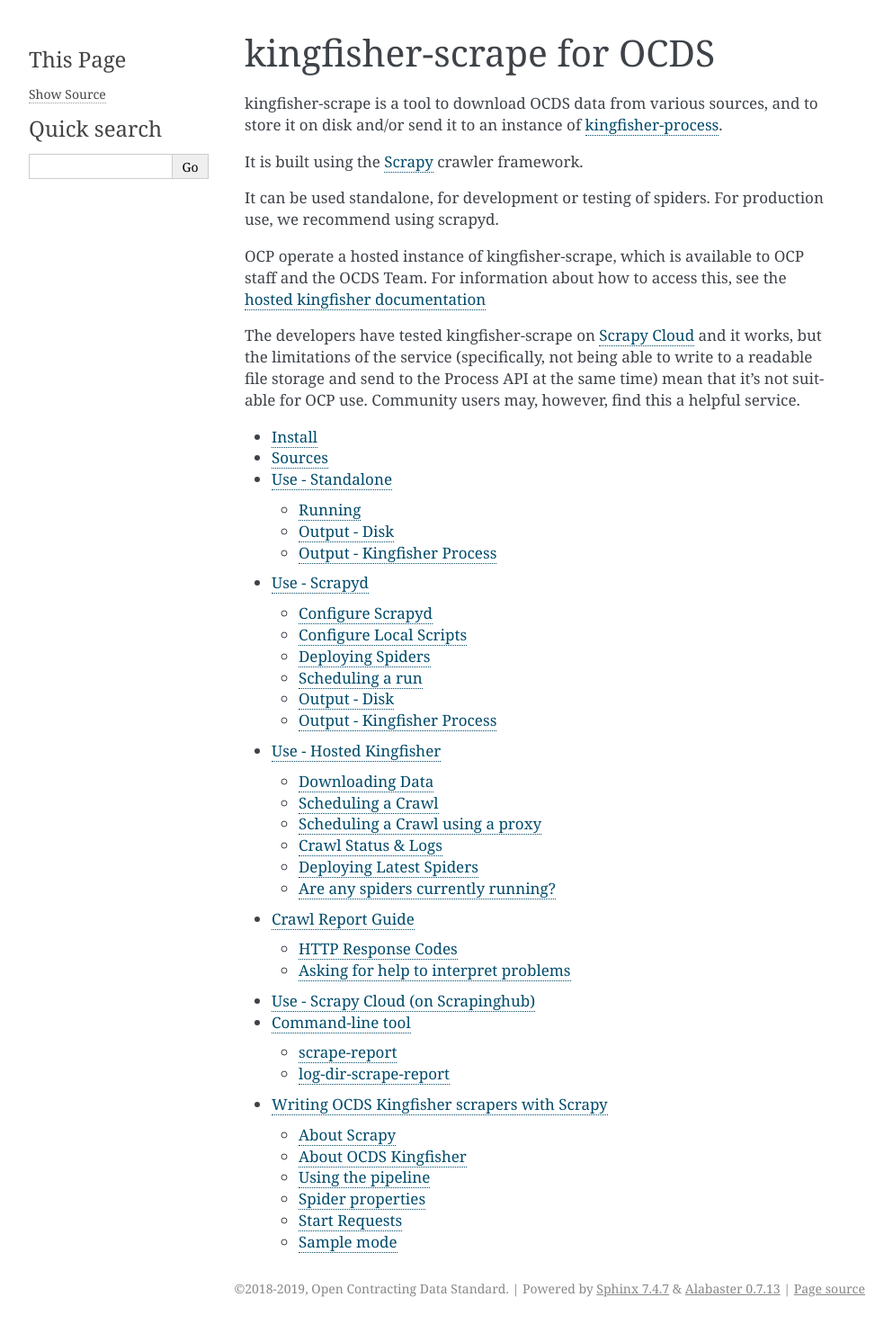
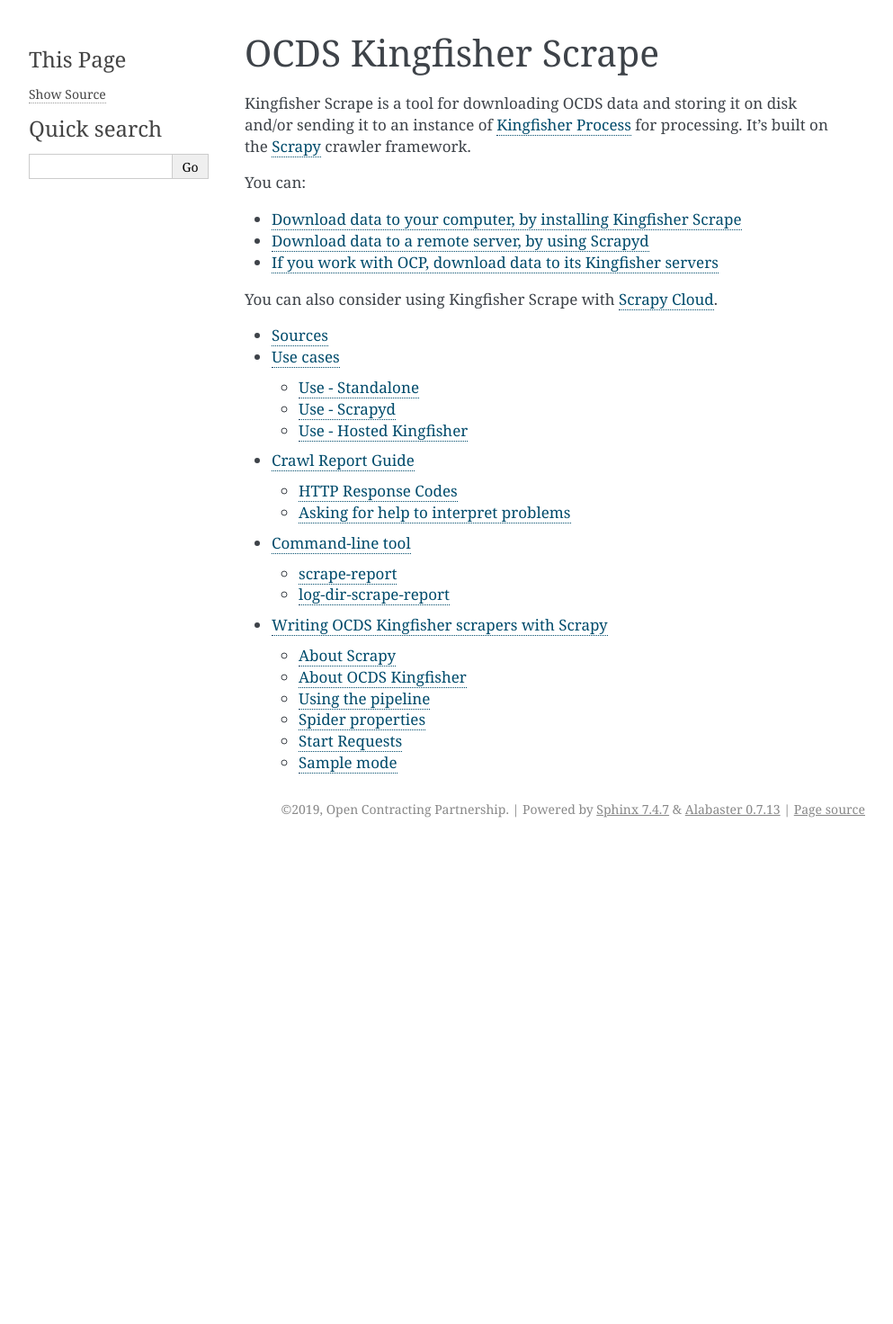
Before and after one commit to open-contracting/kingfisher-collect, a Sphinx documentation site: the page built from docs/index.rst, in a window 1280 px wide. Shown: the whole page at 90% size, without its empty margins (148-1141 px from the left). Built offline with Sphinx 7.4.7, drawn with Linux system fonts in a browser that asks for light colours; after the commit the page ends 939 px from its top, so only the background shows below that.

Commit message:
Start rewriting documentation.
- Rewrite landing page
- Change page hierarchy
- Delete setup.rst, which just had: pip install -r requirements.txt
- Delete run-report-guide.rst, which was just used to point to crawl-report-guide.rst
- Delete use-scrapycloud.rst, which was empty
- Use default conf.py
- Add Sphinx Makefile
- Ignore built documentation

```diff
--- a/docs/conf.py
+++ b/docs/conf.py
@@ -1,4 +1,52 @@
-master_doc = 'index'
+# Configuration file for the Sphinx documentation builder.
+#
+# This file only contains a selection of the most common options. For a full
+# list see the documentation:
+# https://www.sphinx-doc.org/en/master/usage/configuration.html
 
-project = 'OCDS Kingfisher Scrapers'
-copyright = '2018-2019, Open Contracting Data Standard'
+# -- Path setup --------------------------------------------------------------
+
+# If extensions (or modules to document with autodoc) are in another directory,
+# add these directories to sys.path here. If the directory is relative to the
+# documentation root, use os.path.abspath to make it absolute, like shown here.
+#
+# import os
+# import sys
+# sys.path.insert(0, os.path.abspath('.'))
+
+
+# -- Project information -----------------------------------------------------
+
+project = 'OCDS Kingfisher Scrape'
+copyright = '2019, Open Contracting Partnership'
+author = 'Open Contracting Partnership'
+
+
+# -- General configuration ---------------------------------------------------
+
+# Add any Sphinx extension module names here, as strings. They can be
+# extensions coming with Sphinx (named 'sphinx.ext.*') or your custom
+# ones.
+extensions = [
+]
+
+# Add any paths that contain templates here, relative to this directory.
+templates_path = ['_templates']
+
+# List of patterns, relative to source directory, that match files and
+# directories to ignore when looking for source files.
+# This pattern also affects html_static_path and html_extra_path.
+exclude_patterns = ['_build', 'Thumbs.db', '.DS_Store']
+
+
+# -- Options for HTML output -------------------------------------------------
+
+# The theme to use for HTML and HTML Help pages.  See the documentation for
+# a list of builtin themes.
+#
+html_theme = 'alabaster'
+
+# Add any paths that contain custom static files (such as style sheets) here,
+# relative to this directory. They are copied after the builtin static files,
+# so a file named "default.css" will overwrite the builtin "default.css".
+html_static_path = ['_static']
--- a/docs/index.rst
+++ b/docs/index.rst
@@ -1,24 +1,21 @@
-kingfisher-scrape for OCDS
-==========================
+OCDS Kingfisher Scrape
+======================
 
-kingfisher-scrape is a tool to download OCDS data from various sources, and to store it on disk and/or send it to an instance of `kingfisher-process <https://github.com/open-contracting/kingfisher-process>`_.
+Kingfisher Scrape is a tool for downloading OCDS data and storing it on disk and/or sending it to an instance of `Kingfisher Process <https://kingfisher-process.readthedocs.io/>`_ for processing. It's built on the `Scrapy <https://scrapy.org/>`_ crawler framework.
 
-It is built using the `Scrapy <https://scrapy.org/>`_ crawler framework.
+You can:
 
-It can be used standalone, for development or testing of spiders. For production use, we recommend using scrapyd.
+-  :doc:`Download data to your computer, by installing Kingfisher Scrape<use-cases/local>`
+-  :doc:`Download data to a remote server, by using Scrapyd<use-cases/scrapyd>`
+-  :doc:`If you work with OCP, download data to its Kingfisher servers<use-cases/private>`
 
-OCP operate a hosted instance of kingfisher-scrape, which is available to OCP staff and the OCDS Team. For information about how to access this, see the `hosted kingfisher documentation <https://ocdskingfisher.readthedocs.io/en/latest/#hosted-kingfisher>`_
-
-The developers have tested kingfisher-scrape on `Scrapy Cloud <https://scrapinghub.com/scrapy-cloud>`_ and it works, but the limitations of the service (specifically, not being able to write to a readable file storage and send to the Process API at the same time) mean that it's not suitable for OCP use. Community users may, however, find this a helpful service.
+You can also consider using Kingfisher Scrape with `Scrapy Cloud <https://scrapinghub.com/scrapy-cloud>`_.
 
 .. toctree::
+   :maxdepth: 2
 
-   setup.rst
    sources.rst
-   use-standalone.rst
-   use-scrapyd.rst
-   use-hosted.rst
+   use-cases/index.rst
    crawl-report-guide.rst
-   use-scrapycloud.rst
    cli/index.rst
    writing-scrapers.rst
--- a/docs/run-report-guide.rst
+++ /dev/null
@@ -1 +0,0 @@
-See :doc:`crawl-report-guide`
--- a/docs/use-scrapycloud.rst
+++ /dev/null
@@ -1,4 +0,0 @@
-Use - Scrapy Cloud (on Scrapinghub)
-===================================
-
-We don't currently support Scrapy Cloud.
```
Also changed, not shown: docs/setup.rst (deleted, +0 -8 lines), docs/use-cases/index.rst (added, +8 -0 lines), docs/use-cases/local.rst (renamed from docs/use-standalone.rst), docs/use-cases/private.rst (renamed from docs/use-hosted.rst), docs/use-cases/scrapyd.rst (renamed from docs/use-scrapyd.rst), 2 other files.
